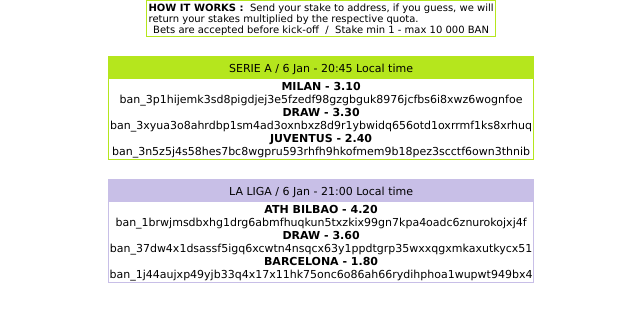
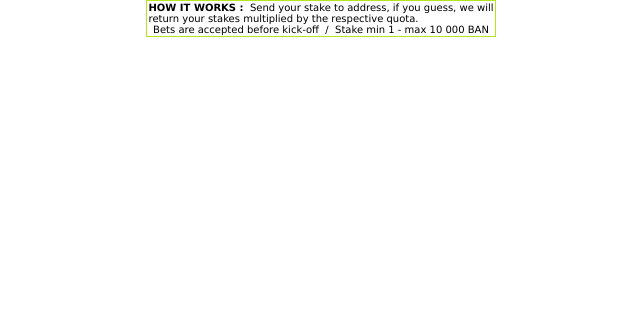
Before and after one commit to banbet/b, a plain HTML site: page index.html in a window 1280 px wide. Shown: the whole page, without its empty margins (319-959 px from the left). Drawn offline with Linux system fonts and the light colour scheme.

Commit message:
Update index.html

```diff
--- a/index.html
+++ b/index.html
@@ -61,49 +61,6 @@
 
 <!--Partidos-->
 
-<table class="uno">
-<tr>
-	<td align="center" bgcolor="#B5E61D" height="20"><div id="styleweb3">&nbspSERIE A / 6 Jan - 20:45 Local time&nbsp</div></td>
-</tr>
-<tr>
-	<td align="center">
-	<div id="stylewebc">
-	<b>MILAN - 3.10</b>
-	<br />ban_3p1hijemk3sd8pigdjej3e5fzedf98gzgbguk8976jcfbs6i8xwz6wognfoe
-
-	<br><b>DRAW - 3.30</b>
-	<br />ban_3xyua3o8ahrdbp1sm4ad3oxnbxz8d9r1ybwidq656otd1oxrrmf1ks8xrhuq
-
-	<br /><b>JUVENTUS - 2.40</b>
-	<br />ban_3n5z5j4s58hes7bc8wgpru593rhfh9hkofmem9b18pez3scctf6own3thnib
-
-	<br />
-	</div>
-	</td>
-</tr>
-</table>
-<br />
-<table class="dos">
-<tr>
-	<td align="center" bgcolor="#C8BFE7" height="20"><div id="styleweb3">&nbspLA LIGA / 6 Jan - 21:00 Local time&nbsp</div></td>
-</tr>
-<tr>
-	<td align="center">
-	<div id="stylewebc">
-	<b>ATH BILBAO - 4.20</b>
-	<br />ban_1brwjmsdbxhg1drg6abmfhuqkun5txzkix99gn7kpa4oadc6znurokojxj4f
-
-	<br><b>DRAW - 3.60</b>
-	<br />ban_37dw4x1dsassf5igq6xcwtn4nsqcx63y1ppdtgrp35wxxqgxmkaxutkycx51
-
-	<br /><b>BARCELONA - 1.80</b>
-	<br />ban_1j44aujxp49yjb33q4x17x11hk75onc6o86ah66rydihphoa1wupwt949bx4
-
-	<br />
-	</div>
-	</td>
-</tr>
-</table>
 
 </center>
 </body>
```
